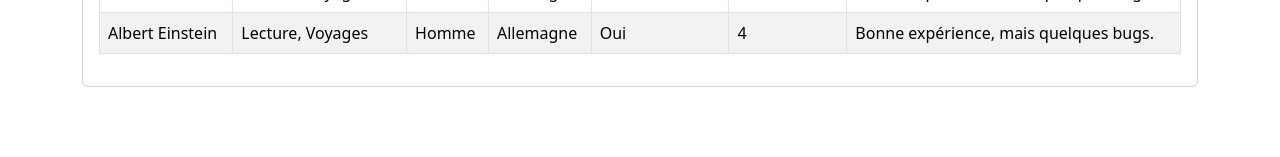
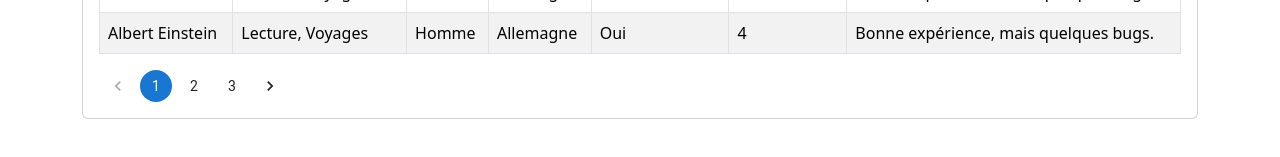
Before and after one commit to shadoworker5/survey-js-in-react-ts, a React (Create React App) app: page /show_data in a window 1280 px wide. Shown: the part 349-506 px from the top of the page. Built offline with nearby package versions, Linux system fonts and the light colour scheme.

Commit message:
manage table pagination

```diff
--- a/src/pages/partials/data_table.tsx
+++ b/src/pages/partials/data_table.tsx
@@ -1,5 +1,5 @@
 import React, { Component } from 'react';
-// import { Pagination } from '@mantine/core';
+import { Pagination } from '@mui/material';
 
 const surveyFormData = [
     {
@@ -92,48 +92,59 @@ const surveyFormData = [
         satisfaction: 4,
         feedback: "Bonne expérience, mais quelques bugs.",
     },
+    {
+        nom: "Albert Einstein",
+        hobbies: ["Lecture", "Voyages"],
+        genre: "Homme",
+        pays: "Allemagne",
+        aime_survey: true,
+        satisfaction: 4,
+        feedback: "Bonne expérience, mais quelques bugs.",
+    },
 ];
 
 interface ShowDataListState {
     show_type: string;
     currentPage: number;
-    pageCount: number;
     currentData: any[]
 }
 
-// interface ShowDataListProps {
-//     data: any[];
-// }
+interface ShowDataListProps {
+    data: any[];
+}
 
 const ITEMS_PER_PAGE = 5;
 
-
-class ShowDataList extends Component<{}, ShowDataListState> {
-    constructor(props: {}) {
+class ShowDataList extends Component<ShowDataListProps, ShowDataListState> {
+    constructor(props: ShowDataListProps) {
         super(props);
 
         this.state = {
             show_type: 'table',
-            currentPage: 0,
-            pageCount: 0,
+            currentPage: 1,
             currentData: []
         };
     }
 
     componentDidMount(): void {
-        const { currentPage } = this.state;
-        const offset = currentPage * ITEMS_PER_PAGE;
-        const data = surveyFormData.slice(offset, offset + ITEMS_PER_PAGE);
-        const count = Math.ceil(surveyFormData.length / ITEMS_PER_PAGE);
-        this.setState({ currentData: data, pageCount: count });
+        this.setState({ currentData: surveyFormData });
     }
 
-    handlePageChange = ({ selected }: { selected: number }) => {
-        this.setState({ currentPage : selected });
+    getPaginatedData() {
+        const { currentPage }   = this.state;
+        const start_index       = (currentPage - 1) * ITEMS_PER_PAGE;
+        const end_index         = currentPage *  ITEMS_PER_PAGE;
+        return surveyFormData.slice(start_index, end_index);
+    }
+
+    handlePageChange = (event: React.ChangeEvent<unknown>, value: number) => {
+        this.setState({ currentPage : value });
     };
 
     render() {
-        const { currentData, pageCount } = this.state;
+        const { currentData, currentPage } = this.state;
+        const paginatedData = this.getPaginatedData();
+
         return (
             <>
                 <table className="table table-bordered table-striped">
@@ -149,7 +160,7 @@ class ShowDataList extends Component<{}, ShowDataListState> {
                     </tr>
                     </thead>
                     <tbody>
-                    {currentData.map((entry, index) => (
+                    {paginatedData.map((entry, index) => (
                         <tr key={index}>
                         <td>{entry.nom}</td>
                         <td>{entry.hobbies.join(", ")}</td>
@@ -163,12 +174,13 @@ class ShowDataList extends Component<{}, ShowDataListState> {
                     </tbody>
                 </table>
 
-                {/* <Pagination
-                    total={Math.ceil(data.length / itemsPerPage)}
-                    page={activePage}
-                    onChange={setActivePage}
-                    mt="lg"
-                /> */}
+                <Pagination
+                    count={Math.ceil(currentData.length / ITEMS_PER_PAGE)}
+                    page={currentPage}
+                    onChange={this.handlePageChange}
+                    color="primary"
+                    sx={{ mt: 2 }}
+                />
             </>
         );
     }
--- a/src/pages/show_data.tsx
+++ b/src/pages/show_data.tsx
@@ -38,7 +38,7 @@ class ShowData extends Component<{}, ShowDataState> {
 
                 <div className="card">
                     <div className="card-body">
-                        { show_type === 'table' && <ShowDataList /> }
+                        { show_type === 'table' && <ShowDataList data={surveyFormData} /> }
                         { show_type === 'analytic' && <ShowDataAnalytic surveyForm={surveyFormJson} surveyFormData={surveyFormData} /> }
                         { show_type === 'map' && <OpenStreetMap /> }
                     </div>
```
